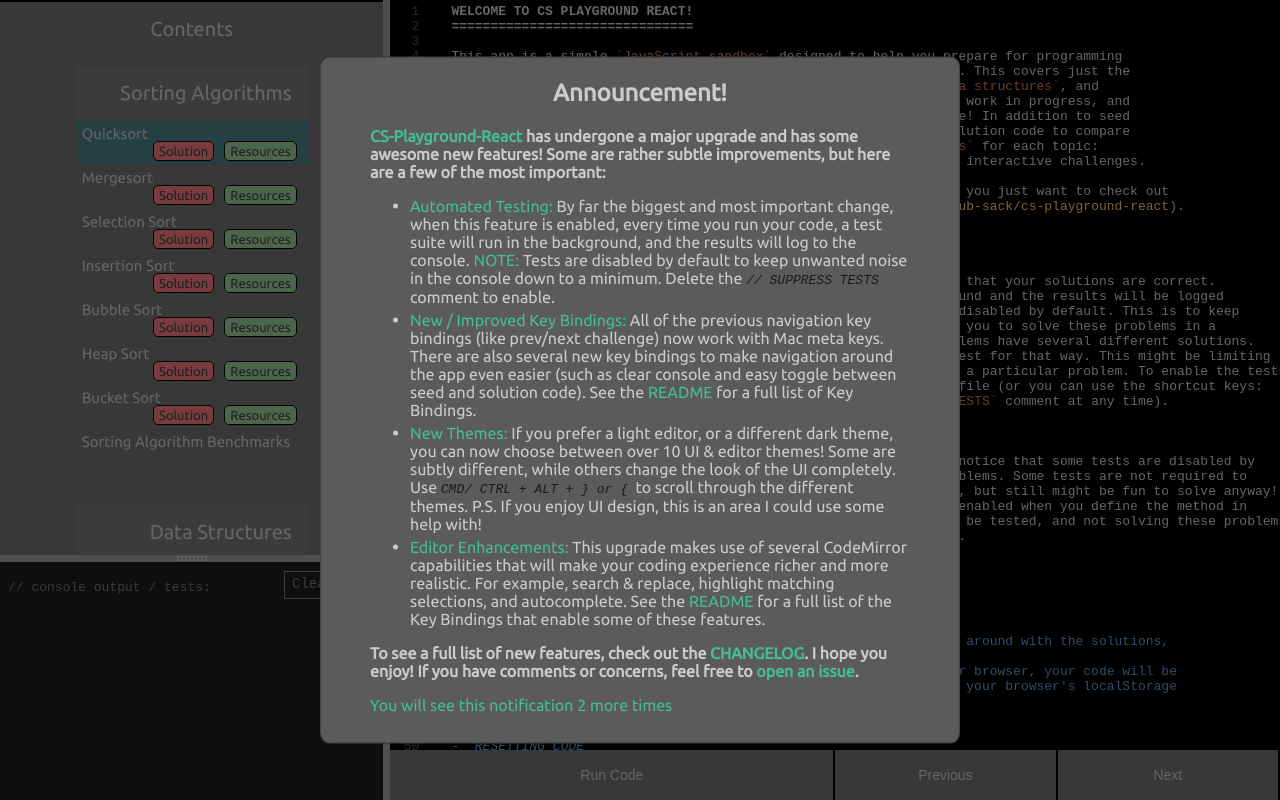
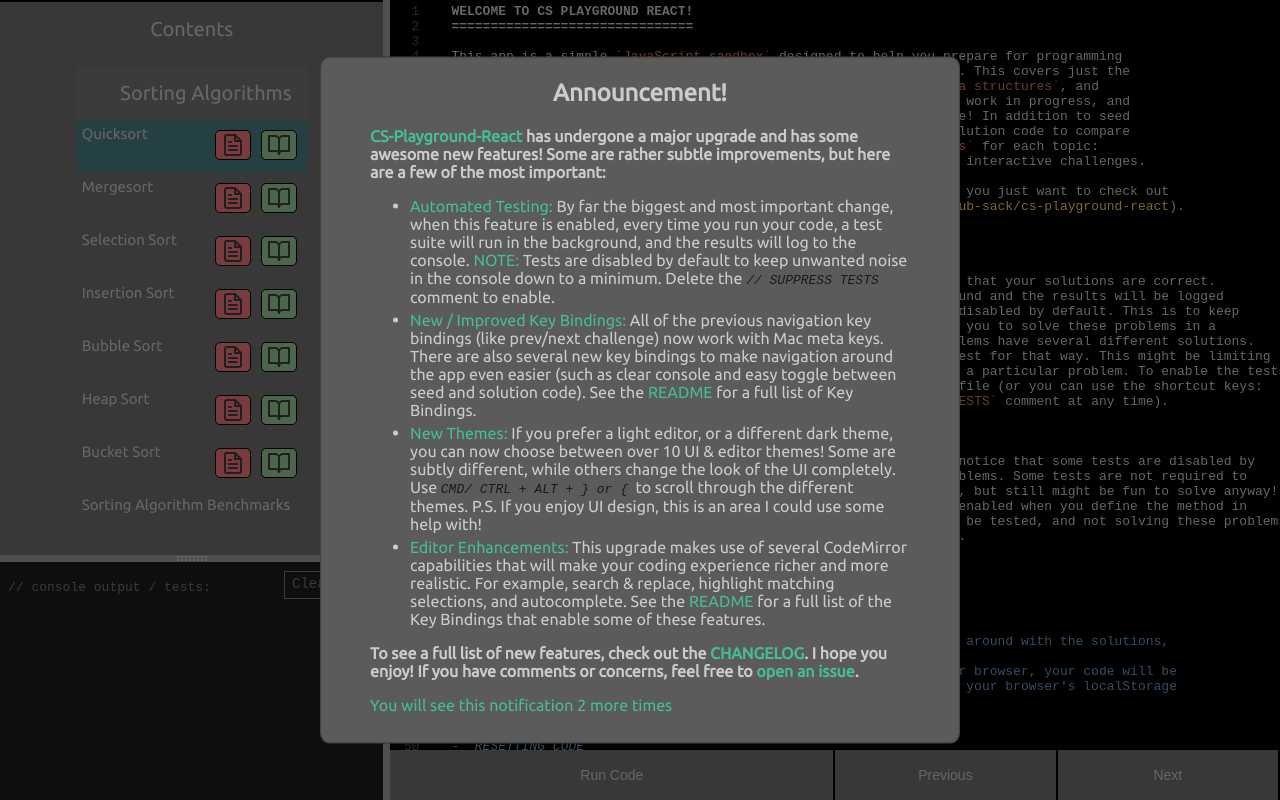
Before and after one commit to no-stack-dub-sack/cs-playground-react, a React (Create React App) app: page / in a window 1280 px wide. Built offline with nearby package versions, Linux system fonts and the light colour scheme.

Commit message:
Add Feather Icons. Fix hover on light themes.

```diff
--- a/package.json
+++ b/package.json
@@ -6,12 +6,14 @@
     "axios": "^0.17.1",
     "babel-standalone": "^6.26.0",
     "codemirror": "^5.31.0",
+    "feather-icons": "^4.5.0",
     "jshint": "^2.9.5",
     "lodash": "^4.17.4",
     "loop-protect": "^2.1.6",
     "react": "16.2.0",
     "react-codemirror2": "^3.0.7",
     "react-dom": "^16.0.0",
+    "react-feather": "^1.0.8",
     "react-redux": "^5.0.6",
     "react-scripts": "1.1.0",
     "react-transition-group": "^2.2.1",
--- a/src/components/sidebar/MenuMap.js
+++ b/src/components/sidebar/MenuMap.js
@@ -4,6 +4,7 @@
 import React, { Component } from 'react'
 import { selectChallenge, selectSolution } from '../../actions/editor'
 import shortid from 'shortid'
+import { FileText, BookOpen } from 'react-feather'
 import _ from 'lodash'
 
 _.mixin({
@@ -43,18 +44,14 @@
         </span>
         { !/Benchmarks/.test(item.title) &&
         <div className="sidebar--menu--detail--button--container">
-          <span
+          <FileText
             className={`sidebar--menu--detail--button solution ${this.props.theme} cm-variable`}
             id={'SOLUTION__' + id}
-            onClick={this.selectSolution}>
-            Solution
-          </span>
-          <span
+            onClick={this.selectSolution} />
+          <BookOpen
             id={'MODAL__' + _.snakeCase(item.title)}
             className={`sidebar--menu--detail--button resources modal-trigger ${this.props.theme} cm-variable`}
-            onClick={this.renderModal}>
-            Resources
-          </span>
+            onClick={this.renderModal} />
         </div> }
       </div>
     )
--- a/src/styles/themes.css
+++ b/src/styles/themes.css
@@ -91,6 +91,11 @@
   background: rgba(39, 145, 152, 0.52);
 }
 
+.sidebar--menu--sub-header.paraiso-light:hover,
+.sidebar--menu--detail.paraiso-light:hover {
+  background: rgba(0,0,0,0.08);
+}
+
 /* Base16 Light */
 .sidebar.left-pane.base16-light,
 .sidebar--menu--detail.base16-light {
@@ -110,6 +115,11 @@
 
 .CodeMirror.cm-s-base16-light div.CodeMirror-cursor {
   border-left: 1px solid #a22 !important;
+}
+
+.sidebar--menu--sub-header.base16-light:hover,
+.sidebar--menu--detail.base16-light:hover {
+  background: rgba(0,0,0,0.08);
 }
 
 /* Neat */
@@ -153,6 +163,11 @@
 
 .CodeMirror.cm-s-eclipse div.CodeMirror-cursor {
   border-left: 1px solid #7F0055 !important;
+}
+
+.sidebar--menu--sub-header.eclipse:hover,
+.sidebar--menu--detail.eclipse:hover {
+  background: rgba(0,0,0,0.08);
 }
 
 /* Solution / Resources Buttons */
```
